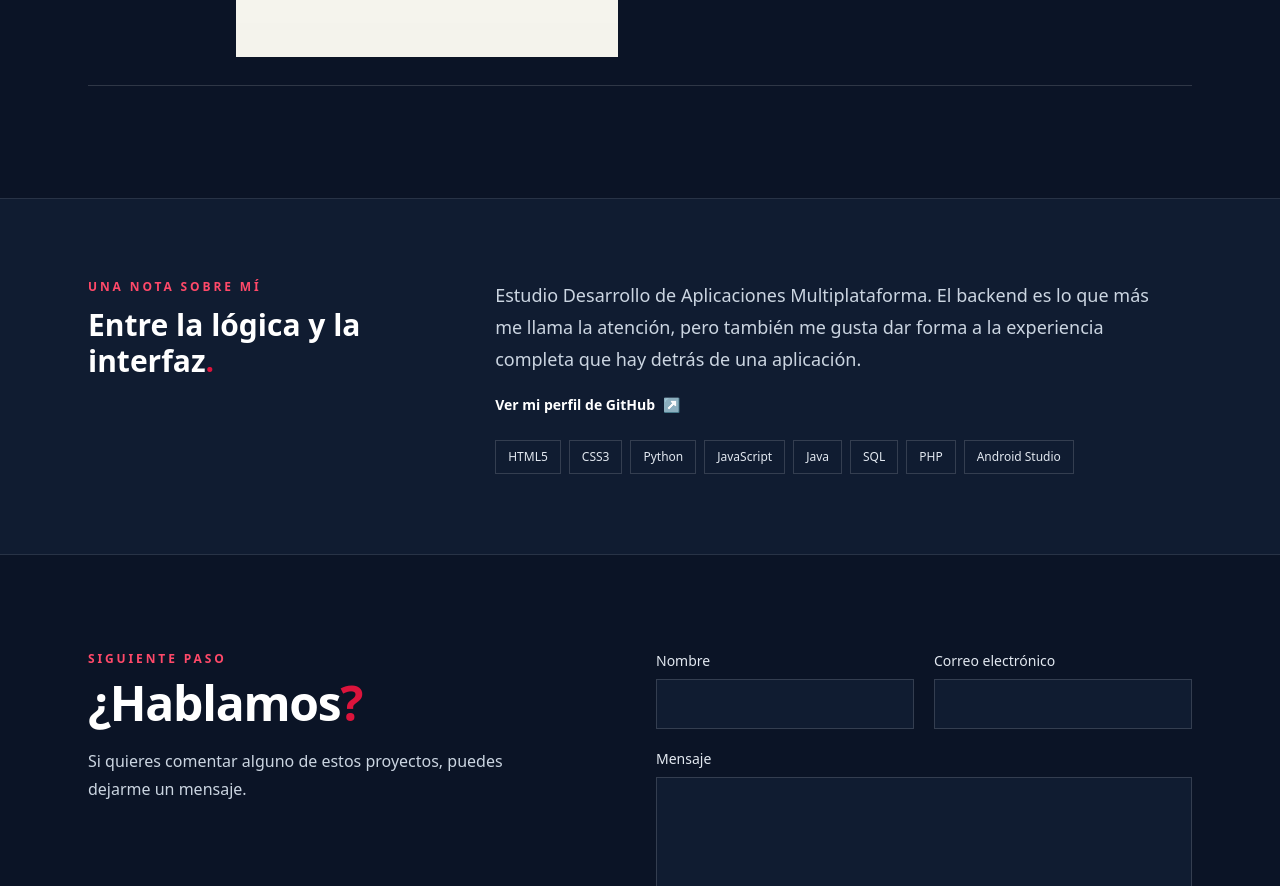
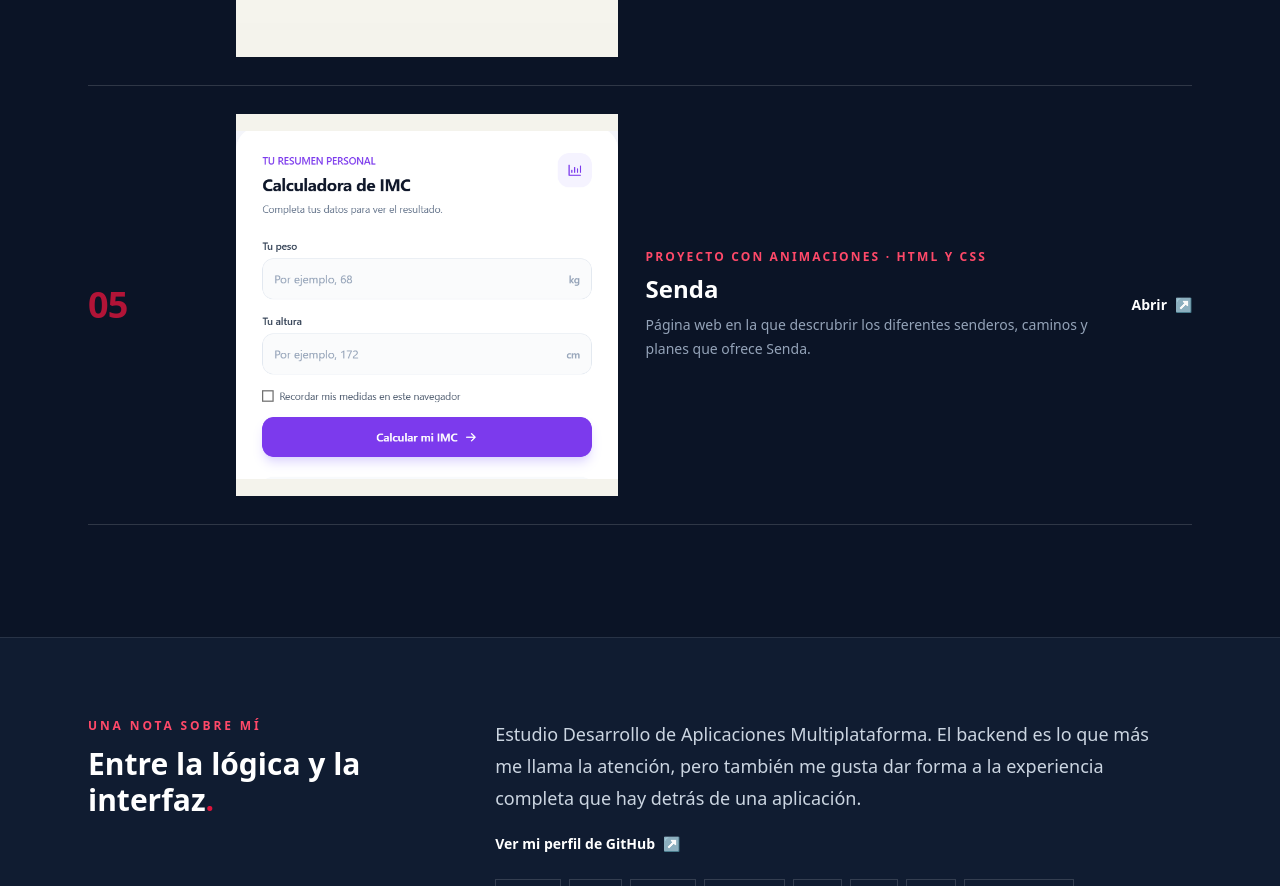
Before and after one commit to ManuelHurtadoMontllor/portfolio, a plain HTML site: page index.html in a window 1280 px wide. Shown: the part 3599-4485 px from the top of the page. Drawn offline with nearby package versions, Linux system fonts and the light colour scheme.

Commit message:
feat: añadido el proyecto de la calculadora de IMC y su captura

```diff
--- a/index.html
+++ b/index.html
@@ -158,6 +158,21 @@
                         Abrir <span aria-hidden="true" class="text-[#ff4969]">↗</span>
                     </a>
                 </article>
+
+                <article class="group grid gap-5 border-b border-white/15 py-7 sm:grid-cols-[120px_1fr_1.2fr_auto] sm:items-center sm:gap-7">
+                    <span class="text-4xl font-black tracking-tight text-[#dc143c]/80">05</span>
+                    <a href="https://manuelhurtadomontllor.github.io/CalculadoraIMC" class="relative block aspect-[4/3] overflow-hidden bg-[#f4f3ec] sm:aspect-square" aria-label="Abrir el sitio web de Senda">
+                        <img src="proyectos/calcu/CalculadoraIMC.png" alt="Vista de inicio del sitio web de Senda" class="h-full w-full object-contain" loading="lazy">
+                    </a>
+                    <div>
+                        <p class="text-xs font-semibold uppercase tracking-[0.18em] text-[#ff4969]">Proyecto con animaciones · HTML y CSS</p>
+                        <h3 class="mt-2 text-xl font-bold text-white sm:text-2xl">Senda</h3>
+                        <p class="mt-2 text-sm leading-6 text-slate-400">Página web en la que descrubrir los diferentes senderos, caminos y planes que ofrece Senda.</p>
+                    </div>
+                    <a href="https://manuelhurtadomontllor.github.io/CalculadoraIMC" class="inline-flex w-fit items-center gap-2 text-sm font-semibold text-white transition hover:text-[#ff4969]">
+                        Abrir <span aria-hidden="true" class="text-[#ff4969]">↗</span>
+                    </a>
+                </article>
             </div>
         </section>
 
```
Also changed, not shown: proyectos/calcu/CalculadoraIMC.png (added).
